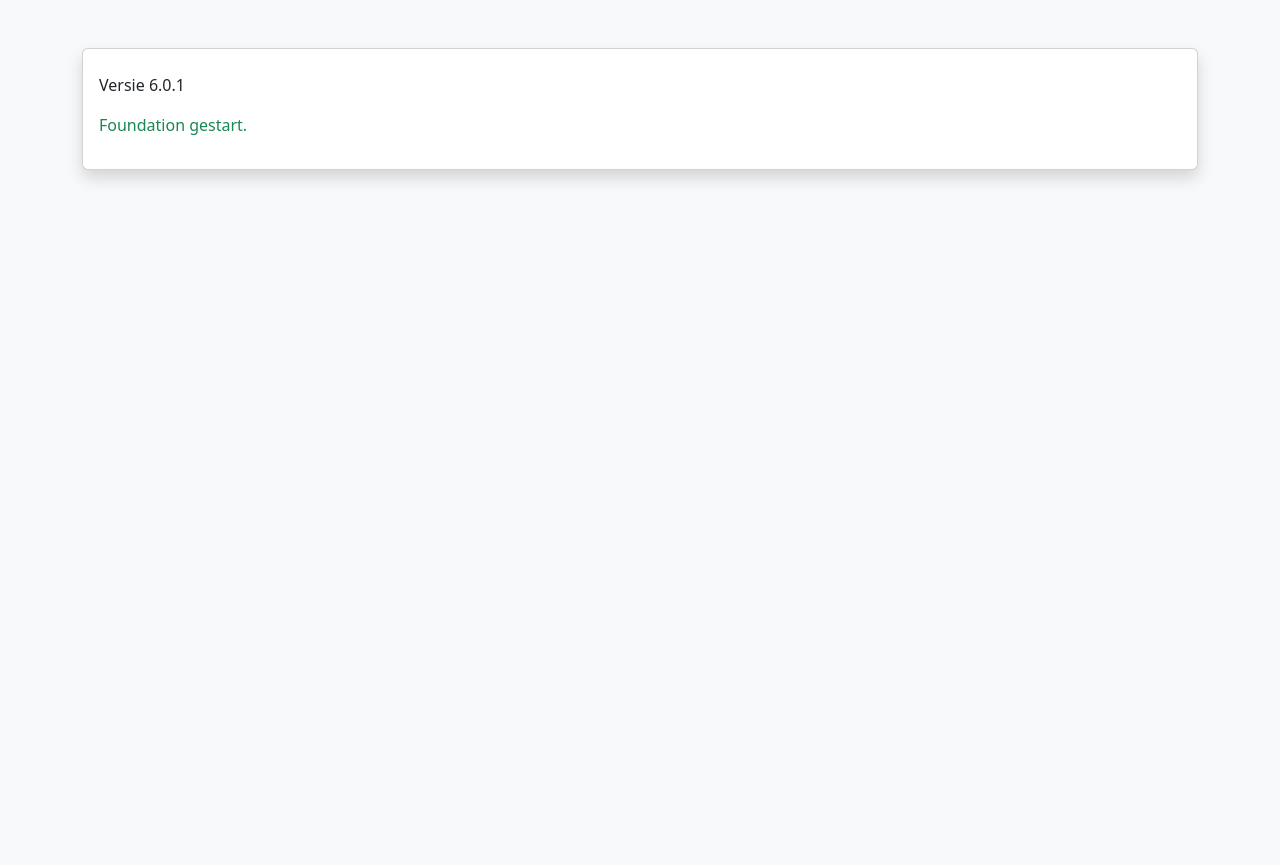
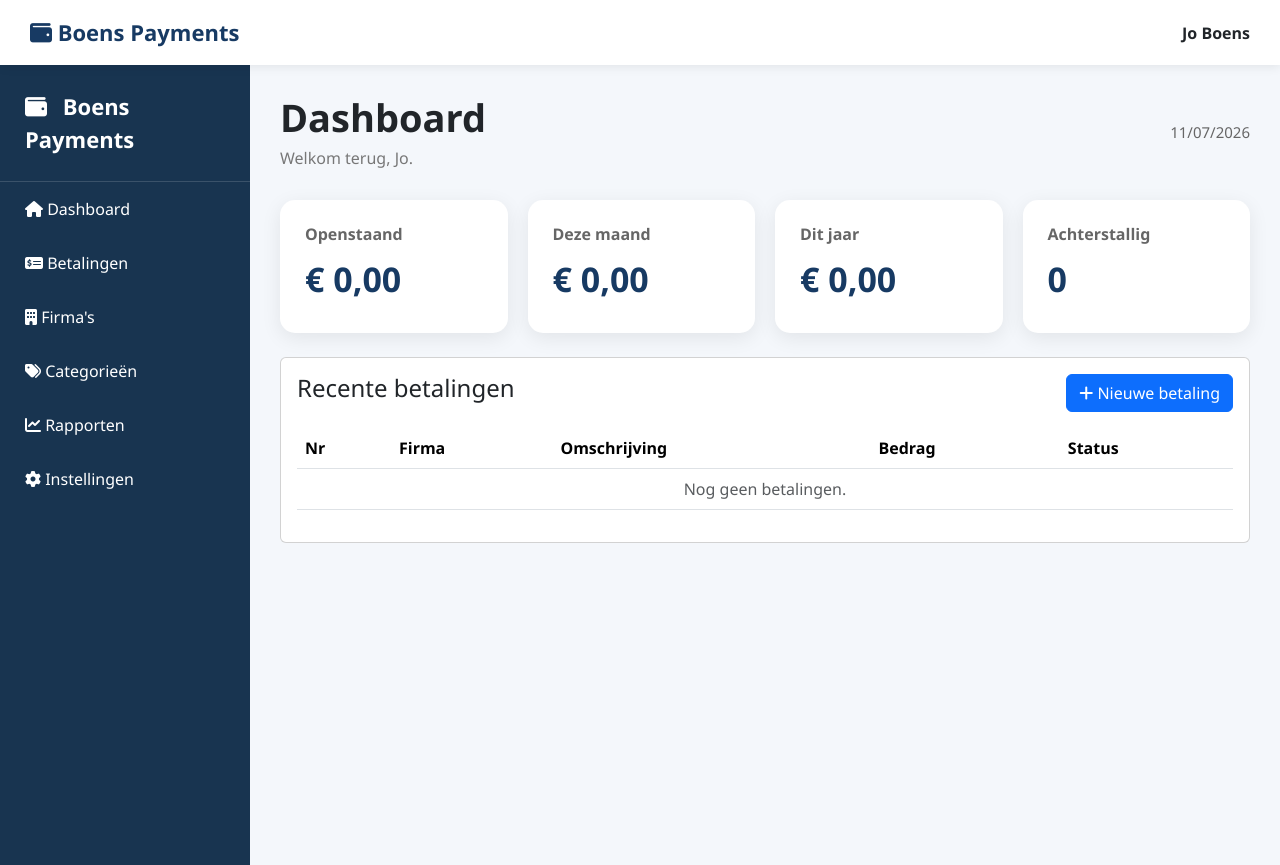
Before and after one commit to JoBoens/BoensPaymentsV6, a PHP site: page / in a window 1280 px wide. Before the commit the page ends 181 px from the top, so only its background shows below. Run offline with PHP 8.4, Linux system fonts and the light colour scheme; data that the repository does not hold is empty.

Commit message:
202607111800

```diff
--- a/assets/css/style.css
+++ b/assets/css/style.css
@@ -0,0 +1,153 @@
+:root{
+
+--primary:#173A63;
+--background:#f4f7fb;
+--menu:#183450;
+--hover:#234d73;
+
+}
+
+body{
+
+background:var(--background);
+
+margin:0;
+
+font-family:Segoe UI,Arial,sans-serif;
+
+}
+
+.wrapper{
+
+display:flex;
+
+min-height:100vh;
+
+}
+
+.sidebar{
+
+width:250px;
+
+background:var(--menu);
+
+color:white;
+
+}
+
+.logo{
+
+padding:25px;
+
+font-size:22px;
+
+font-weight:bold;
+
+border-bottom:1px solid rgba(255,255,255,.15);
+
+}
+
+.logo i{
+
+margin-right:10px;
+
+}
+
+.sidebar a{
+
+display:block;
+
+padding:15px 25px;
+
+color:white;
+
+text-decoration:none;
+
+transition:.25s;
+
+}
+
+.sidebar a:hover{
+
+background:var(--hover);
+
+}
+
+.content{
+
+flex:1;
+
+padding:30px;
+
+}
+
+.page-header{
+display:flex;
+justify-content:space-between;
+align-items:center;
+margin-bottom:30px;
+}
+
+.page-header h1{
+font-size:38px;
+font-weight:700;
+margin:0;
+}
+
+.page-header p{
+margin:5px 0 0;
+color:#777;
+}
+
+.today{
+font-size:15px;
+color:#666;
+}
+
+.cards{
+display:grid;
+grid-template-columns:repeat(auto-fit,minmax(220px,1fr));
+gap:20px;
+}
+
+.dashboard-card{
+padding:25px;
+border:none;
+border-radius:15px;
+box-shadow:0 5px 20px rgba(0,0,0,.08);
+}
+
+.dashboard-card h6{
+color:#666;
+margin-bottom:15px;
+font-weight:600;
+}
+
+.dashboard-card h2{
+font-size:34px;
+font-weight:700;
+color:#173A63;
+}
+
+.topbar{
+height:65px;
+background:white;
+display:flex;
+justify-content:space-between;
+align-items:center;
+padding:0 30px;
+box-shadow:0 2px 10px rgba(0,0,0,.08);
+position:sticky;
+top:0;
+z-index:1000;
+}
+
+.app-title{
+font-size:22px;
+font-weight:700;
+color:#173A63;
+}
+
+.user{
+font-weight:600;
+}
--- a/config/app.php
+++ b/config/app.php
@@ -3,15 +3,16 @@ declare(strict_types=1);
 
 return [
 
-    'name'        => 'Boens Payments',
-    'version'     => '6.0.1',
+    'app_name' => 'Boens Payments',
+
+    'version' => '6.0.1',
+
     'environment' => 'development',
 
-    'timezone'    => 'Europe/Brussels',
-    'locale'      => 'nl_BE',
+    'timezone' => 'Europe/Brussels',
 
-    'currency'    => 'EUR',
+    'locale' => 'nl_BE',
 
-    'date_format' => 'd/m/Y',
+    'currency' => 'EUR',
 
 ];
--- a/includes/footer.php
+++ b/includes/footer.php
@@ -0,0 +1,3 @@
+</body>
+
+</html>
--- a/includes/header.php
+++ b/includes/header.php
@@ -0,0 +1,33 @@
+<!DOCTYPE html>
+<html lang="nl">
+
+<head>
+
+    <meta charset="UTF-8">
+
+    <meta name="viewport" content="width=device-width, initial-scale=1">
+
+    <title>Boens Payments</title>
+
+    <link href="https://cdn.jsdelivr.net/npm/bootstrap@5.3.3/dist/css/bootstrap.min.css" rel="stylesheet">
+
+    <link rel="stylesheet" href="/BetalingenV6/assets/css/style.css">
+
+    <link href="https://cdnjs.cloudflare.com/ajax/libs/font-awesome/6.7.2/css/all.min.css" rel="stylesheet">
+
+</head>
+
+<body>
+
+<div class="topbar">
+
+    <div class="app-title">
+        <i class="fa-solid fa-wallet"></i>
+        Boens Payments
+    </div>
+
+    <div class="user">
+        Jo Boens
+    </div>
+
+</div>
--- /dev/null
+++ b/includes/layout.php
@@ -0,0 +1,21 @@
+<?php
+
+require 'header.php';
+
+?>
+
+<div class="wrapper">
+
+<?php require 'sidebar.php'; ?>
+
+<div class="content">
+
+<?= $content ?>
+
+</div>
+
+</div>
+
+<?php
+
+require 'footer.php';
--- a/includes/sidebar.php
+++ b/includes/sidebar.php
@@ -0,0 +1,41 @@
+<div class="sidebar">
+
+    <div class="logo">
+
+        <i class="fa-solid fa-wallet"></i>
+
+        <span>Boens Payments</span>
+
+    </div>
+
+    <a href="#">
+        <i class="fa-solid fa-house"></i>
+        Dashboard
+    </a>
+
+    <a href="#">
+        <i class="fa-solid fa-money-check-dollar"></i>
+        Betalingen
+    </a>
+
+    <a href="#">
+        <i class="fa-solid fa-building"></i>
+        Firma's
+    </a>
+
+    <a href="#">
+        <i class="fa-solid fa-tags"></i>
+        Categorieën
+    </a>
+
+    <a href="#">
+        <i class="fa-solid fa-chart-line"></i>
+        Rapporten
+    </a>
+
+    <a href="#">
+        <i class="fa-solid fa-gear"></i>
+        Instellingen
+    </a>
+
+</div>
--- a/public/index.php
+++ b/public/index.php
@@ -3,47 +3,108 @@ declare(strict_types=1);
 
 $config = require __DIR__ . '/../config/app.php';
 
+$date = new DateTime('now', new DateTimeZone($config['timezone']));
+
+ob_start();
 ?>
-<!DOCTYPE html>
 
-<html lang="nl">
+<div class="page-header">
 
-<head>
+    <div>
+        <h1>Dashboard</h1>
+        <p>Welkom terug, Jo.</p>
+    </div>
 
-<meta charset="UTF-8">
+    <div class="today">
+        <?= $date->format('d/m/Y'); ?>
+    </div>
 
-<meta name="viewport" content="width=device-width, initial-scale=1">
+</div>
 
-<title><?= $config['app_name']; ?></title>
+<div class="cards">
 
-<link href="https://cdn.jsdelivr.net/npm/bootstrap@5.3.3/dist/css/bootstrap.min.css" rel="stylesheet">
+    <div class="card dashboard-card">
+        <h6>Openstaand</h6>
+        <h2>€ 0,00</h2>
+    </div>
 
-</head>
+    <div class="card dashboard-card">
+        <h6>Deze maand</h6>
+        <h2>€ 0,00</h2>
+    </div>
 
-<body class="bg-light">
+    <div class="card dashboard-card">
+        <h6>Dit jaar</h6>
+        <h2>€ 0,00</h2>
+    </div>
 
-<div class="container py-5">
+    <div class="card dashboard-card">
+        <h6>Achterstallig</h6>
+        <h2>0</h2>
+    </div>
 
-<div class="card shadow">
+</div>
+
+<div class="card mt-4">
 
     <div class="card-body">
 
-<h1><?= $config['app_name']; ?></h1>
+        <div class="d-flex justify-content-between align-items-center">
 
-<p>Versie <?= $config['version']; ?></p>
+            <h4>Recente betalingen</h4>
 
-<p class="text-success">
+            <button class="btn btn-primary">
 
-Foundation gestart.
+                <i class="fa fa-plus"></i>
 
-</p>
+                Nieuwe betaling
+
+            </button>
+
+        </div>
+
+        <table class="table mt-3">
+
+            <thead>
+
+            <tr>
+
+                <th>Nr</th>
+
+                <th>Firma</th>
+
+                <th>Omschrijving</th>
+
+                <th>Bedrag</th>
+
+                <th>Status</th>
+
+            </tr>
+
+            </thead>
+
+            <tbody>
+
+            <tr>
+
+                <td colspan="5" class="text-center text-muted">
+
+                    Nog geen betalingen.
+
+                </td>
+
+            </tr>
+
+            </tbody>
+
+        </table>
 
     </div>
 
 </div>
 
-</div>
+<?php
 
-</body>
+$content = ob_get_clean();
 
-</html>
+require '../includes/layout.php';
```
Also changed, not shown: config/database.php (+29 -7 lines). Lines whose indentation alone changed are shown as unchanged.
